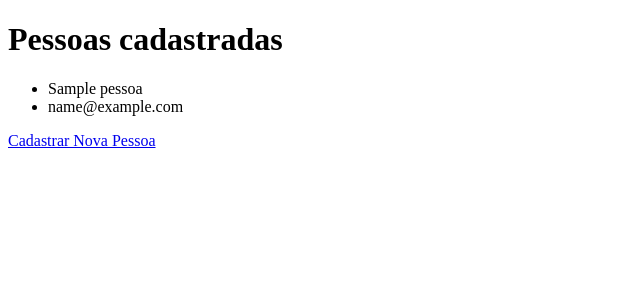
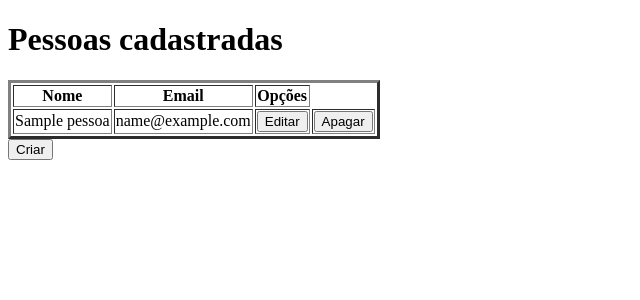
Before and after one commit to PedroHFL2006/ProjetoDjango, a Django app: page /meuapp/listar/ in a window 1280 px wide. Shown: the top 300 px of the page, without its empty margins (0-640 px from the left). Run offline with Django 5.2, Linux system fonts and the light colour scheme; tables that the repository leaves empty hold one stand-in row (values such as "Sample post").

Commit message:
:sparkles: feat: Criação de um CRUD básico utilizando FBV

```diff
--- a/meuapp/templates/meuapp/list.html
+++ b/meuapp/templates/meuapp/list.html
@@ -7,13 +7,22 @@
 </head>
 <body>
     <h1>Pessoas cadastradas</h1>
-    <ul>
+    <table border="3">
+        <tr>
+            <th>Nome</th>
+            <th>Email</th>
+            <th colspam="2">Opções</th>
+        </tr>
         {% for pessoa in pessoas %}
-        <li> {{ pessoa.nome }}</li>
-        <li> {{ pessoa.email }}</li>
+        <tr>
+            <td> {{ pessoa.nome }}</td>
+            <td> {{ pessoa.email }}</td>
+            <td><a href="{% url 'atualizar_pessoa' pessoa.id %}"><button>Editar</button></a></td>
+            <td><a href="{% url 'deletar_pessoa' pessoa.id %}"><button>Apagar</button></a></td>
+        </tr>
         {% endfor %}
-    </ul>
-    <a href="{% url 'criar_pessoa' %}">Cadastrar Nova Pessoa</a>
+    </table>
+    <a href="{% url 'criar_pessoa' %}"><button>Criar</button></a>
 
 </body>
 </html>
--- a/meuapp/urls.py
+++ b/meuapp/urls.py
@@ -1,7 +1,9 @@
 from django.urls import path
-from .views import listar_pessoas, criar_pessoa
+from .views import listar_pessoas, criar_pessoa, atualizar_pessoa, deletar_pessoa
 
 urlpatterns = [
     path('listar/', listar_pessoas, name = 'listar_pessoas'),
     path('criar/', criar_pessoa, name = "criar_pessoa"),
+    path('editar/<int:pk>', atualizar_pessoa, name = "atualizar_pessoa"),
+    path('deletar/<int:pk>', deletar_pessoa, name = "deletar_pessoa"),
 ]
--- a/meuapp/views.py
+++ b/meuapp/views.py
@@ -17,4 +17,23 @@ def criar_pessoa(request):
         form = PessoaForm()
     return render(request, 'meuapp/form.html', {'form': form})
 
+def atualizar_pessoa(request, pk):
+    pessoa = Pessoa.objects.get(pk=pk)
+    if request.method == "POST":
+        form = PessoaForm(request.POST, instance=pessoa)
+        if form.is_valid():
+            form.save()
+            return redirect('listar_pessoas')
+    else:
+        form = PessoaForm(instance=pessoa)
+    return render(request, 'meuapp/form.html', {'form':form})
+
+def deletar_pessoa(request, pk):
+    pessoa = Pessoa.objects.get(pk=pk)
+    if request.method == "POST":
+        pessoa.delete()
+        return redirect('listar_pessoas')
+    return render(request, 'meuapp/confirmar_delete.html', {'pessoa':pessoa})
+
+
 # Create your views here.
```
Also changed, not shown: meuapp/templates/meuapp/confirmar_delete.html (added, +16 -0 lines).
